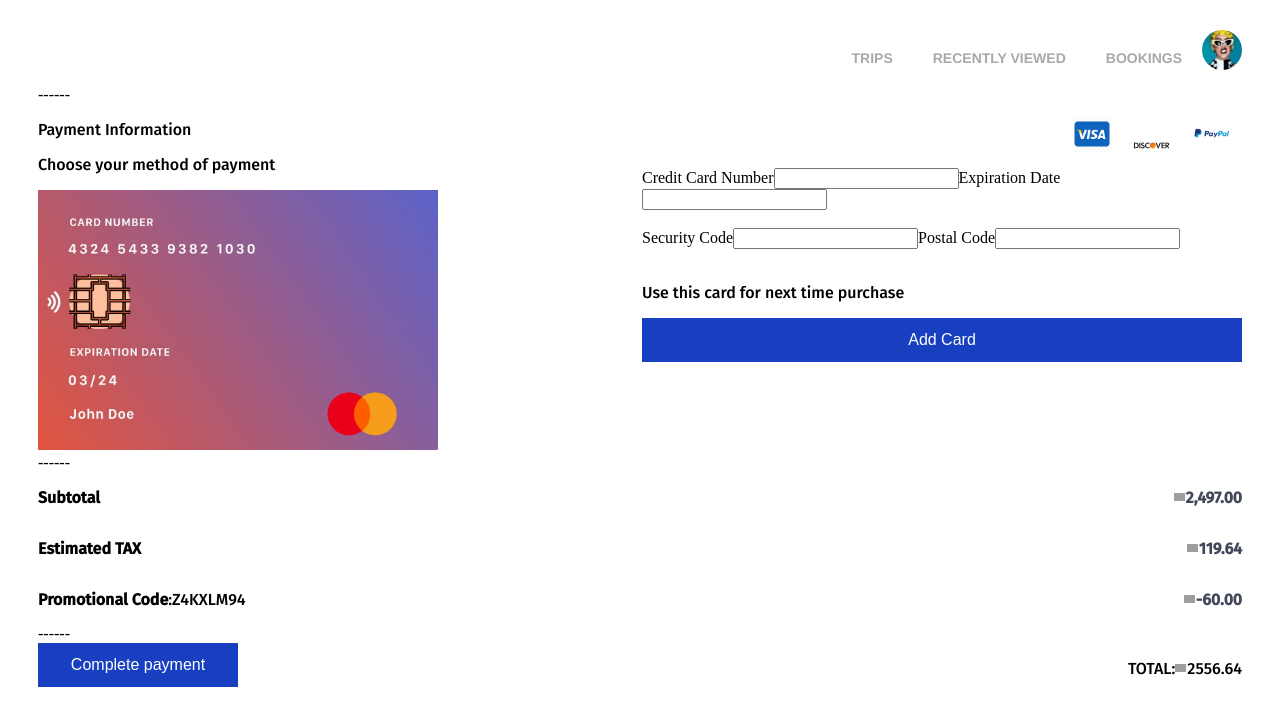
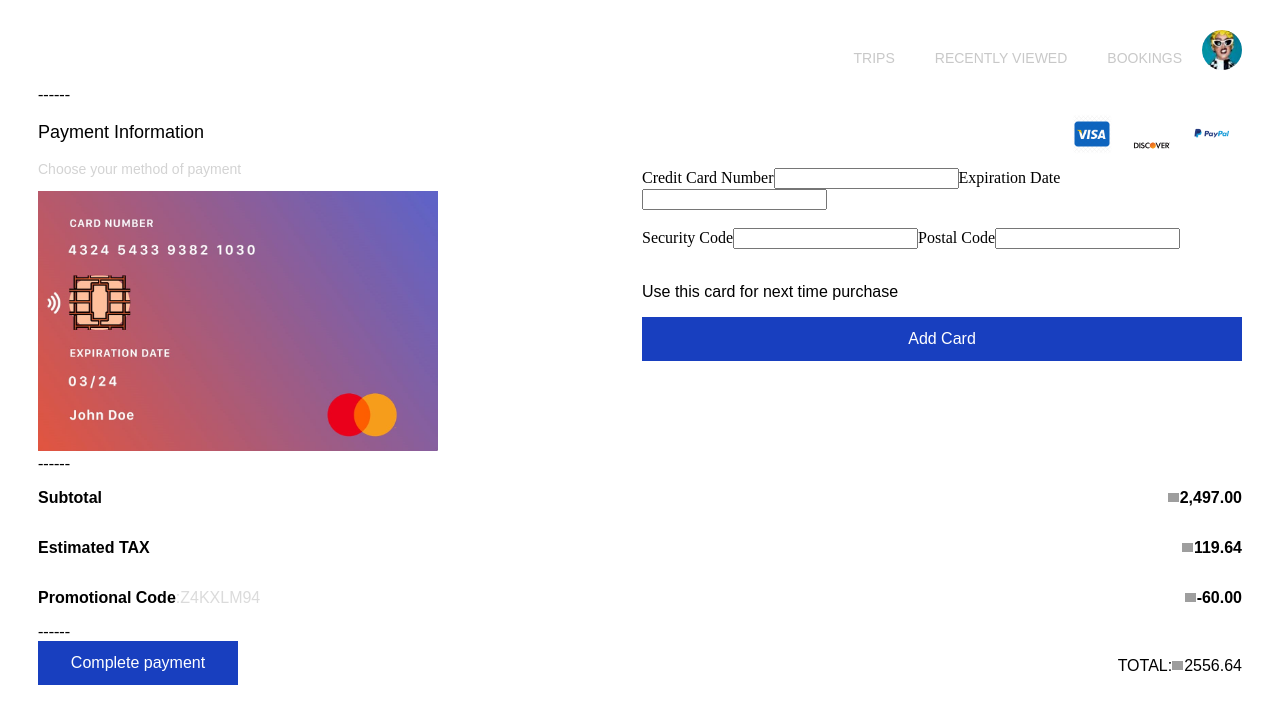
Before and after one commit to iamAbayomi/ncktech-test, a Vue app: page / in a window 1280 px wide. Shown: the top 726 px of the page. Built offline with nearby package versions, Linux system fonts and the light colour scheme; grey boxes are pictures that could not be loaded.

Commit message:
changed image class selector

```diff
--- a/src/App.vue
+++ b/src/App.vue
@@ -1,8 +1,8 @@
 <template>
   <div id="app" class="app">
     <div class="container">
-      <link rel="preconnect" href="https://fonts.gstatic.com">
-      <link href="https://fonts.googleapis.com/css2?family=Fira+Sans:wght@500&display=swap" rel="stylesheet">
+      <!-- <link rel="preconnect" href="https://fonts.gstatic.com">
+      <link href="https://fonts.googleapis.com/css2?family=Fira+Sans:wght@500&display=swap" rel="stylesheet"> -->
       <div id ="menu-bar" class="menu-bar">
           <div class="sub-menu">
             <p>TRIPS </p>
@@ -25,10 +25,10 @@
 
         <div class="payment-information-section">
             <div class="card-type">
-              <p id="payment-title">
+              <p class="payment-title">
                 Payment Information
               </p>
-              <p id="payment-subtitle">
+              <p class="payment-subtitle">
                 Choose your method of payment
               </p>
               <img class="credit-card-image" src="/card_image.jpg" alt="Credit Card image">
@@ -92,7 +92,7 @@
                 <p class="promotional-code-text bold-payment-information">
                     Promotional Code
                 </p>
-                <p id="promotional-code-subttilte-text">
+                <p class="promotional-code-subttilte-text light-text">
                     :Z4KXLM94
                 </p>
               </div>
@@ -156,9 +156,8 @@ p{
 .sub-menu p{
   margin: 20px;
   font-size: 14px;
-  color:darkgray;
-  font-family: Helvetica;
-  font-weight: 800;
+  color:rgba(169, 169, 169, 0.637);
+  font-weight: 500;
 }
 
 .profile-image{
@@ -176,6 +175,15 @@ p{
 
 .credit-card-image{
   width: 400px;
+}
+
+.payment-title{
+  font-size: 18px;
+}
+
+.payment-subtitle{
+  font-size: 14px;
+  color: lightgray;
 }
 
 .payment-type{
@@ -208,8 +216,8 @@ p{
 
 .figure{
   float: right;
-  color:#424859;
-  font-weight: bold;
+  /* color:#424859; */
+  font-weight: 700;
 }
 
 .payment-details-section{
@@ -218,8 +226,12 @@ p{
 
 .bold-payment-information{
    font-size: 16px;
-   font-weight: 800;
+   font-weight: 600;
    font-family: 'Fira Sans', sans-serif;
+}
+
+.light-text{
+  color: hsla(0, 0%, 83%, 0.836);
 }
 
 .payment-accept-section{
```
